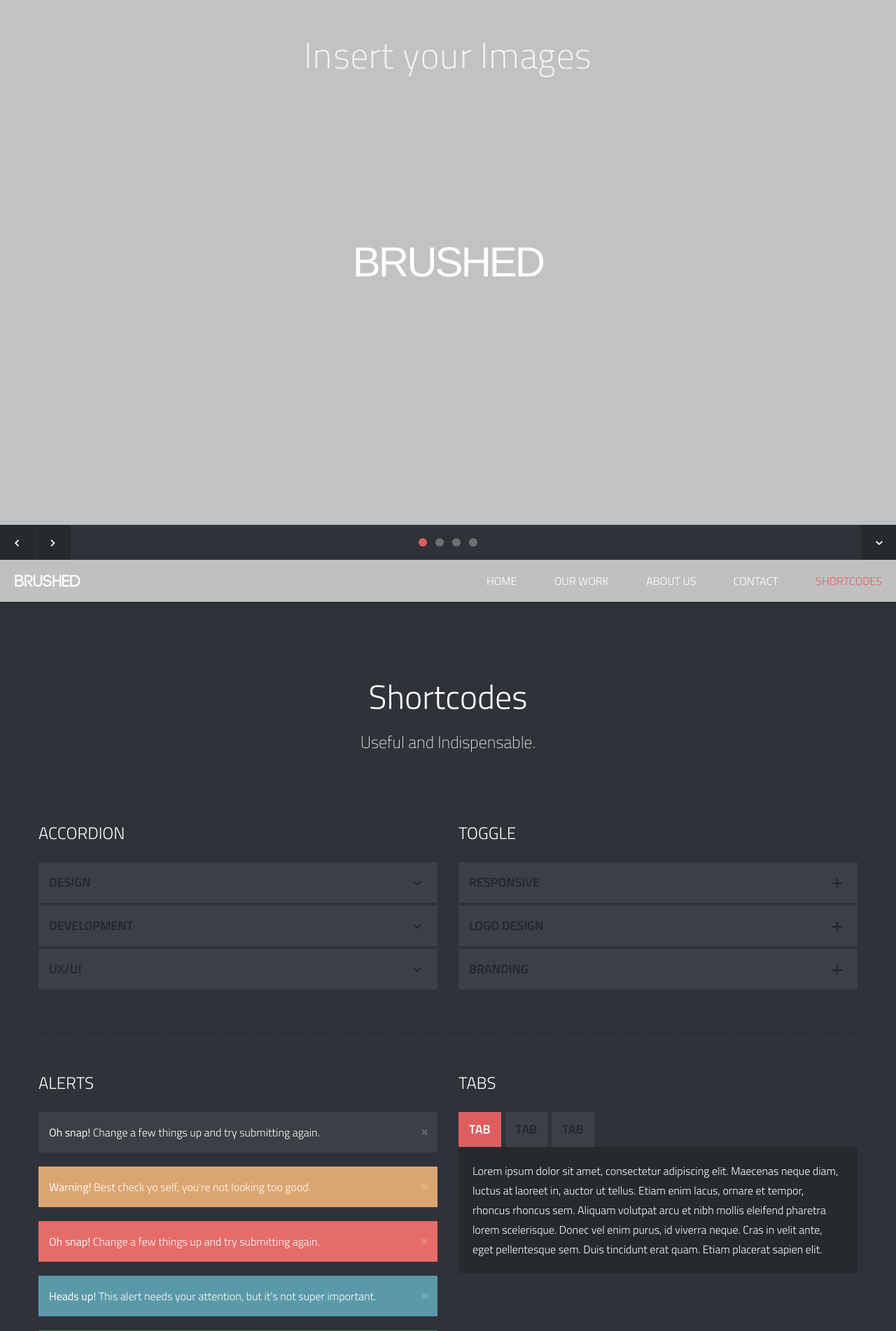
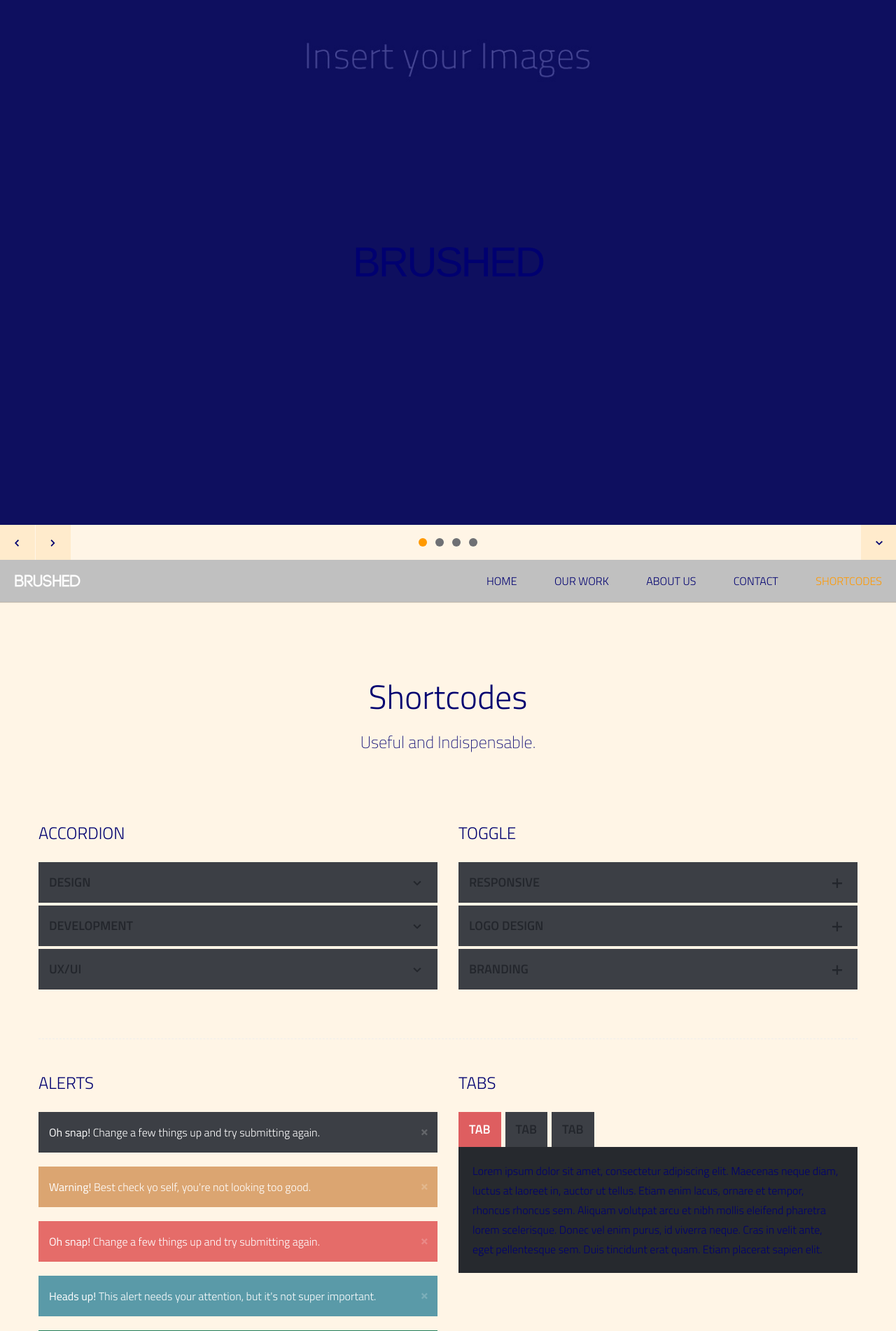
Before and after one commit to Protoinnovations-Webmaster/website, a PHP site: page /shortcodes.html in a window 1280 px wide. Shown: the top 1902 px of the page at 70% size. Run offline with PHP 8.4, Linux system fonts and the light colour scheme; some libraries are stand-ins or nearby versions.

Commit message:
color scheme modification

```diff
--- a/include/css/main.css
+++ b/include/css/main.css
@@ -24,8 +24,8 @@ html, hmtl a{
 }
 
 body{
-	background:#ffffff;
-	color:#ffffff;
+	background:#000070;
+	color:#000070;
 	font-weight:300;
 	font-size:16px;
 	font-family: 'Titillium Web', sans-serif;
@@ -34,7 +34,7 @@ body{
 
 
 a{
-	color:#DE5E60;
+	color:#ff9900;
 	text-decoration: none;
 	cursor: pointer;
 
@@ -74,7 +74,14 @@ p {
 
 hr {
 	border-style: dashed;
-	border-color: #3C3F45;
+	border-color:  #ffebcc
+ #ffebcc
+ #ffebcc
+ #ffebcc
+ #ffebcc
+ #ffebcc
+ #ffebcc
+#ffebcc;
 	border-bottom: none;
 	border-left: none;
 	border-right: none;
@@ -203,7 +210,7 @@ h4,
 h5,
 h6{
 	margin:0 0 20px 0;
-	color:#FFFFFF;
+	color:#000070;
 	font-weight:300;
 	font-family: 'Titillium Web', sans-serif;
 	line-height:1.5em;
@@ -234,7 +241,7 @@ h6{
 }
 
 h3.spec {
-	color: #FFFFFF;
+	color: #000070;
     font-size: 24px;
     font-weight: 300;
     line-height: 1em;
@@ -301,7 +308,7 @@ h3.spec {
 	position: absolute;
 	width: 100%;
 	height: 100%;
-	background: #ffffff;
+	background: #000070;
 	opacity: 0.7;
 	filter: alpha(opacity=70);
 	z-index: 0;
@@ -328,7 +335,7 @@ h3.spec {
 
 #home-slider .slide-content {
 	font-size: 60px;
-	color: #FFFFFF;
+	color: #000070;
 	letter-spacing: -3px;
 	text-transform: uppercase;
 }
@@ -336,7 +343,7 @@ h3.spec {
 #home-slider .control-nav {
 	position: absolute;
 	width: 100%;
-	background: #2F3238;
+	background: #fff5e6;
 	height: 50px;
 	bottom: 0;
 	z-index: 2;
@@ -345,7 +352,9 @@ h3.spec {
 #home-slider #nextslide,
 #home-slider #prevslide {
 	background-image: none;
-	background-color: #26292E;
+	background-color:
+
+#ffebcc;
 	display: inline-block;
 	margin: 0;
 	position: relative;
@@ -373,13 +382,13 @@ h3.spec {
 
 #home-slider #nextslide:hover,
 #home-slider #prevslide:hover {
-	background-color:#DE5E60;
+	background-color:#ff9900;
 }
 
 #home-slider #nextslide i,
 #home-slider #prevslide i {
 	font-size: 16px;
-	color: #FFFFFF;
+	color: #000070;
 	position: absolute;
 	left: 50%;
 	top: 50%;
@@ -426,16 +435,18 @@ h3.spec {
 }
 
 #home-slider ul#slide-list li a:hover {
-	background-color: #FFFFFF;
+	background-color: #000070;
 }
 
 #home-slider ul#slide-list li.current-slide a,
 #home-slider ul#slide-list li.current-slide a:hover {
-	background-color:#DE5E60;
+	background-color:#ff9900;
 }
 
 #home-slider #nextsection {
-	background-color: #26292E;
+	background-color:
+
+#ffebcc;
 	margin: 0;
 	position: relative;
 	float:right;
@@ -449,12 +460,12 @@ h3.spec {
 }
 
 #home-slider #nextsection:hover {
-	background-color:#DE5E60;
+	background-color:#ff9900;
 }
 
 #home-slider #nextsection i {
 	font-size: 16px;
-	color: #FFFFFF;
+	color: #000070;
 	position: absolute;
 	left: 50%;
 	top: 50%;
@@ -496,7 +507,7 @@ header .sticky-nav.stuck {
 }
 
 header #logo {
-	color: #FFFFFF;
+	color: #000070;
 	float: left;
 	padding: 15px 0;
 	margin-left: 20px;
@@ -543,7 +554,7 @@ nav#menu #menu-nav li:first-child {
 }
 
 nav#menu #menu-nav li a {
-	color: #FFFFFF;
+	color: #000070;
 	font-size: 16px;
 	font-weight: 300;
 	line-height: 60px;
@@ -628,14 +641,16 @@ nav#menu #menu-nav li a:hover {
 ================================================== */
 
 .page {
-	background: #2F3238;
+	background: #fff5e6;
 	padding: 100px 0;
 	position: relative;
 	z-index: 99;
 }
 
 .page-alternate {
-	background: #26292E;
+	background:
+
+#ffebcc;
 	padding: 100px 0;
 	position: relative;
 	z-index: 99;
--- a/index.html
+++ b/index.html
@@ -118,7 +118,7 @@
     	<a id="mobile-nav" class="menu-nav" href="#menu-nav"></a>
 
         <div id="l">
-        	<a id="goUp" href="#home-slider" title="Proto Innovations LLC"><h1 style="font-weight: 600 ;font-size: 30px;"><a= style="color: #ff9900">Proto</a> <a= style="color: #000070">Innovations</a></h1></a>
+        	<a id="goUp" href="#home-slider" title="Proto Innovations LLC"><h1 style="font-weight: 300 ;font-size: 20px;"><a= style="color: #ff9900">Proto</a> <a= style="color: #000070">Innovations</a></h1></a>
         </div>
 
         <nav id="menu">
--- a/shortcodes.html
+++ b/shortcodes.html
@@ -22,27 +22,27 @@
 <!--[if IEMobile]>  <meta http-equiv="cleartype" content="on">  <![endif]-->
 
 <!-- Bootstrap -->
-<link href="_include/css/bootstrap.min.css" rel="stylesheet">
+<link href="include/css/bootstrap.min.css" rel="stylesheet">
 
 <!-- Main Style -->
-<link href="_include/css/main.css" rel="stylesheet">
+<link href="include/css/main.css" rel="stylesheet">
 
 <!-- Supersized -->
-<link href="_include/css/supersized.css" rel="stylesheet">
-<link href="_include/css/supersized.shutter.css" rel="stylesheet">
+<link href="include/css/supersized.css" rel="stylesheet">
+<link href="include/css/supersized.shutter.css" rel="stylesheet">
 
 <!-- FancyBox -->
-<link href="_include/css/fancybox/jquery.fancybox.css" rel="stylesheet">
+<link href="include/css/fancybox/jquery.fancybox.css" rel="stylesheet">
 
 <!-- Font Icons -->
-<link href="_include/css/fonts.css" rel="stylesheet">
+<link href="include/css/fonts.css" rel="stylesheet">
 
 <!-- Shortcodes -->
-<link href="_include/css/shortcodes.css" rel="stylesheet">
+<link href="include/css/shortcodes.css" rel="stylesheet">
 
 <!-- Responsive -->
-<link href="_include/css/bootstrap-responsive.min.css" rel="stylesheet">
-<link href="_include/css/responsive.css" rel="stylesheet">
+<link href="include/css/bootstrap-responsive.min.css" rel="stylesheet">
+<link href="include/css/responsive.css" rel="stylesheet">
 
 <!-- Google Font -->
 <link href='http://fonts.googleapis.com/css?family=Titillium+Web:400,200,200italic,300,300italic,400italic,600,600italic,700,700italic,900' rel='stylesheet' type='text/css'>
```
Also changed, not shown: other parts of include/css/main.css (+54 -37 lines), other parts of shortcodes.html (+11 -11 lines).
